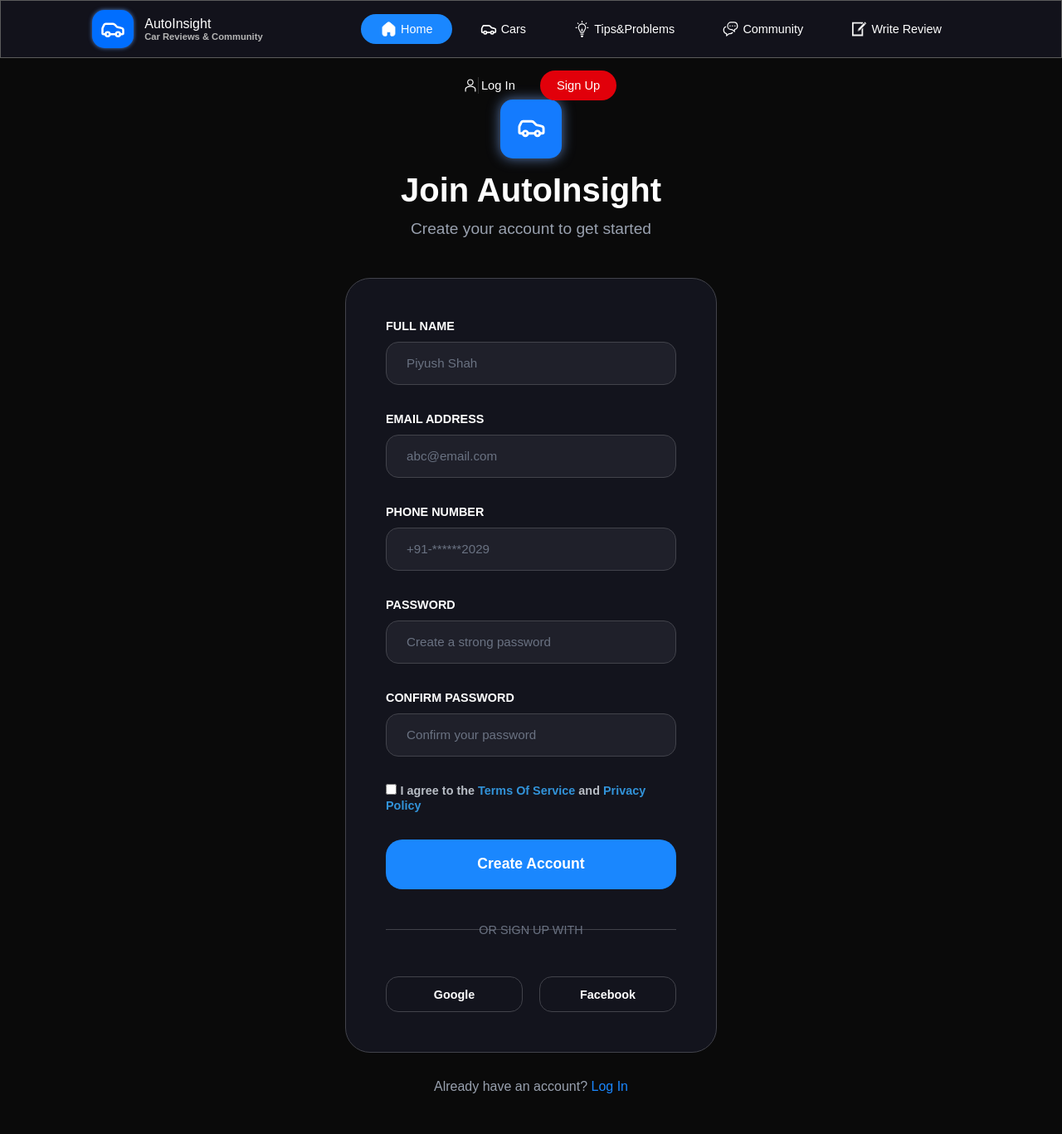
After one commit to RahulLingwal/AutoInsight, a PHP site: page /HTML/signup.html in a window 1280 px wide. The commit adds this page. Shown: the whole page at 83% size. Run offline with PHP 8.4, Linux system fonts and the light colour scheme.

Commit message:
Add Sign up page

```diff
--- /dev/null
+++ b/CSS/signup.css
@@ -0,0 +1,177 @@
+*,
+::after,
+::before {
+	padding: 0;
+	margin: 0;
+}
+
+body {
+	color: white;
+	background-color: rgb(10, 10, 10);
+	font-family: "Nunito Sans", Arial, Helvetica, sans-serif;
+  padding-top: 80px;
+}
+
+.logo-wrapper {
+  display: flex;
+  justify-content: center;
+  margin-bottom: 1rem;
+  margin-top: 2.5rem;
+}
+
+.logo {
+  text-decoration: none;
+  padding: 1rem 1.2rem;
+  background-color: rgb(20, 123, 254);
+  border-radius: 15px;
+  cursor: pointer;
+  box-shadow: 0 0 15px rgb(88, 119, 171);
+  transition: transform 0.15s ease;
+}
+
+.logo:hover {
+  transform: scale(1.1);
+}
+
+.logo img {
+  width: 35px;
+  height: 35px;
+}
+
+.join-and-create-account h2 {
+  color: white;
+  text-align: center;
+  font-size: 2.5rem;
+}
+
+.join-and-create-account p {
+  color: rgb(153, 161, 175);
+  text-align: center;
+  margin-top: 0.8rem;
+  font-size: 1.2rem;
+}
+
+.form-wrapper {
+  padding: 3rem 0;
+  padding-top: 1rem;
+}
+
+.signupForm {
+  width: 35%;
+  margin: 2rem auto;
+  padding: 3rem;
+  background-color: rgb(19, 20, 29);
+  border: 1px solid rgb(66, 67, 75);
+  border-radius: 30px;
+
+  display: flex;
+  flex-direction: column;
+  align-items: center;
+  justify-content: center;
+  gap: 2rem;
+}
+
+.signupForm div {
+  width: 100%;
+}
+
+.label-element {
+  font-size: 0.9rem;
+  font-weight: bold;
+  text-transform: uppercase;
+}
+
+.input-element {
+  width: 100%;
+  padding: 1rem 1.5rem;
+  margin-top: 10px;
+  color: white;
+  background-color: rgb(31, 32, 42);
+  border: 1px solid rgb(66, 67, 75);
+  border-radius: 15px;
+  font-size: 1rem;
+  transition: outline 0.1s ease;
+}
+
+.input-element::placeholder {
+  color: rgb(106, 114, 130);
+  font-size: 0.95rem;
+}
+
+.input-element:focus {
+	outline: 2.5px solid rgb(50, 147, 217);
+}
+
+.terms-and-conditions label {
+  font-size: 0.9rem;
+  font-weight: bold;
+  color: rgb(185, 190, 198);
+}
+
+.terms-and-conditions label a {
+  color: rgb(50, 147, 217);
+  text-decoration: none;
+}
+
+.create-account-btn {
+  width: 100%;
+  height: 60px;
+  color: white;
+  background-color: rgb(26, 135, 254);
+  border: none;
+  border-radius: 20px;
+  font-size: 1.1rem;
+  font-weight: bold;
+  cursor: pointer;
+}
+
+.form-horizontal-ruler{
+  width: 100%;
+  border: none;
+  margin-top: 1rem;
+  border-top: 1px solid rgb(66, 67, 75);
+}
+
+.other-sign-in-opt{
+  color: rgb(106, 114, 130);
+  margin-top: -2.5rem;
+  margin-bottom: 1rem;
+  font-size: 0.9rem;
+  text-transform: uppercase;
+}
+
+.social-media-btn {
+  display: flex;
+  gap: 20px;
+}
+
+.social-media-btn button {
+  flex: 1;
+  padding: 0.8rem;
+  font-size: 0.9rem;
+  font-weight: bold;
+  color: white;
+  background-color: transparent;
+  border: 1px solid rgb(66, 67, 75);
+  border-radius: 15px;
+  transition: background-color 0.15s ease;
+}
+
+.social-media-btn button:hover {
+  background-color: rgb(43, 43, 52);
+}
+
+.switch {
+  text-align: center;
+  color: rgb(153, 161, 175);
+}
+
+.switch a {
+  text-decoration: none;
+  color: rgb(26, 135, 254);
+  transition: color 0.15s ease;
+}
+
+.switch a:hover {
+  color: rgb(95, 160, 229);
+}
--- a/CSS/style.css
+++ b/CSS/style.css
@@ -46,10 +46,6 @@ html {
 	border-radius: 20px;
 	padding: 5px 0;
 	transition: background-color 0.15s ease;
-}
-
-.navlist li:first-child {
-	background-color: blue;
 }
 
 .AutoInsight {
@@ -459,7 +455,7 @@ html {
 	margin-right: 0.3rem;
 }
 
-hr {
+.index-hr {
 	margin: 0 auto;
 	width: 80%;
 	border-top: 1px solid rgb(52, 52, 52);
--- a/HTML/header.html
+++ b/HTML/header.html
@@ -56,14 +56,14 @@
     </div>
 
     <div class="navbarButtons">
-      <a href="../HTML/logIn.html">
+      <a href="../HTML/signup.html">
         <button class="logInButton">
           <img class="icons" src="../Asset/Icons/profile.svg" alt="Log In Button" />
           Log In
         </button>
       </a>
 
-      <a href="../HTML/logIn.html">
+      <a href="../HTML/signup.html">
         <button class="signUpButton">Sign Up</button>
       </a>
     </div>
--- /dev/null
+++ b/HTML/signup.html
@@ -0,0 +1,66 @@
+<!DOCTYPE html>
+<html lang="en">
+
+<head>
+  <meta charset="UTF-8">
+  <meta name="viewport" content="width=device-width, initial-scale=1.0">
+  <title>AutoInsight Log In / Sign Up</title>
+  <link rel="stylesheet" href="../CSS/signup.css">
+</head>
+
+<body>
+  <div id="header"></div>
+
+  <div class="logo-wrapper">
+    <a class="logo" href="../HTML/index.html#home">
+      <img src="../Asset/Icons/car-ico.svg" alt="Logo Image">
+    </a>
+  </div>
+
+  <div class="join-and-create-account">
+    <h2>Join AutoInsight</h2>
+    <p>Create your account to get started</p>
+  </div>
+
+  <main class="form-wrapper">
+    <form action="" class="signupForm">
+      <div>
+        <label class="label-element" for="fullName">Full Name</label> <br>
+        <input class="input-element" id="fullName" type="text" placeholder="Piyush Shah" required>
+      </div>
+      <div>
+        <label class="label-element" for="email">Email Address</label> <br>
+        <input class="input-element" id="email" type="text" placeholder="abc@email.com" required>
+      </div>
+      <div>
+        <label class="label-element" for="number">Phone Number</label> <br>
+        <input class="input-element" id="number" type="text" placeholder="+91-******2029" required>
+      </div>
+      <div>
+        <label class="label-element" for="password">Password</label> <br>
+        <input class="input-element" id="password" type="text" placeholder="Create a strong password" required>
+      </div>
+      <div>
+        <label class="label-element" for="confirmPassword">Confirm Password</label> <br>
+        <input class="input-element" id="confirmPassword" type="text" placeholder="Confirm your password" required>
+      </div>
+      <div class="terms-and-conditions">
+        <input id="rememberMe" type="checkbox">
+        <label for="rememberMe">I agree to the <a href="">Terms Of Service</a> and <a href="">Privacy Policy</a></label>
+      </div>
+      <button class="create-account-btn">Create Account</button>
+
+      <hr class="form-horizontal-ruler">
+
+      <p class="other-sign-in-opt">Or sign up with</p>
+      <div class="social-media-btn">
+        <button>Google</button>
+        <button>Facebook</button>
+      </div>
+    </form>
+    <p class="switch">Already have an account? <a href="../HTML/logIn.html">Log In</a></p>
+  </main>
+  <script src="../JS/include.js"></script>
+</body>
+
+</html>
```
Also changed, not shown: HTML/index.html (+9 -9 lines).
